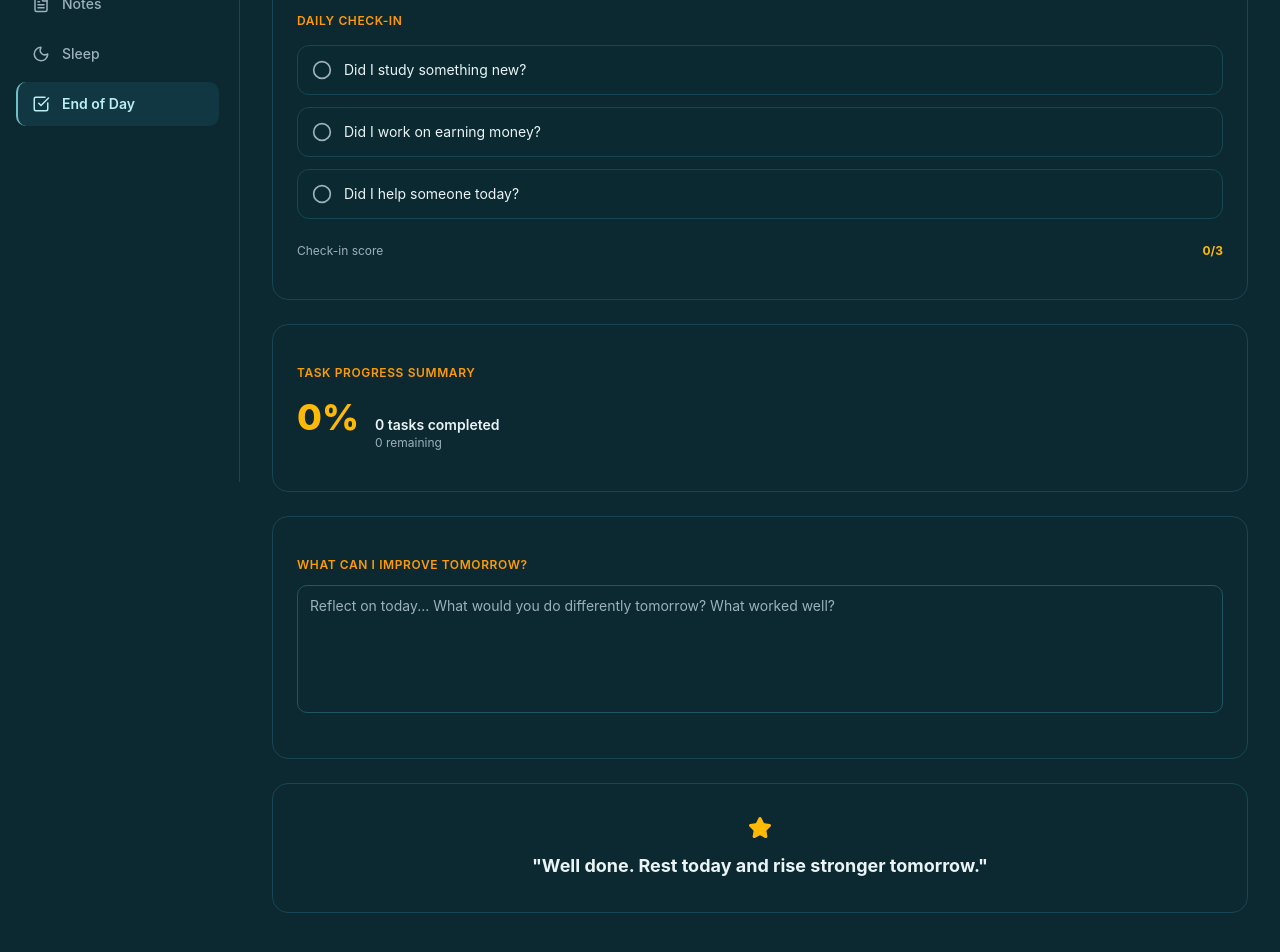
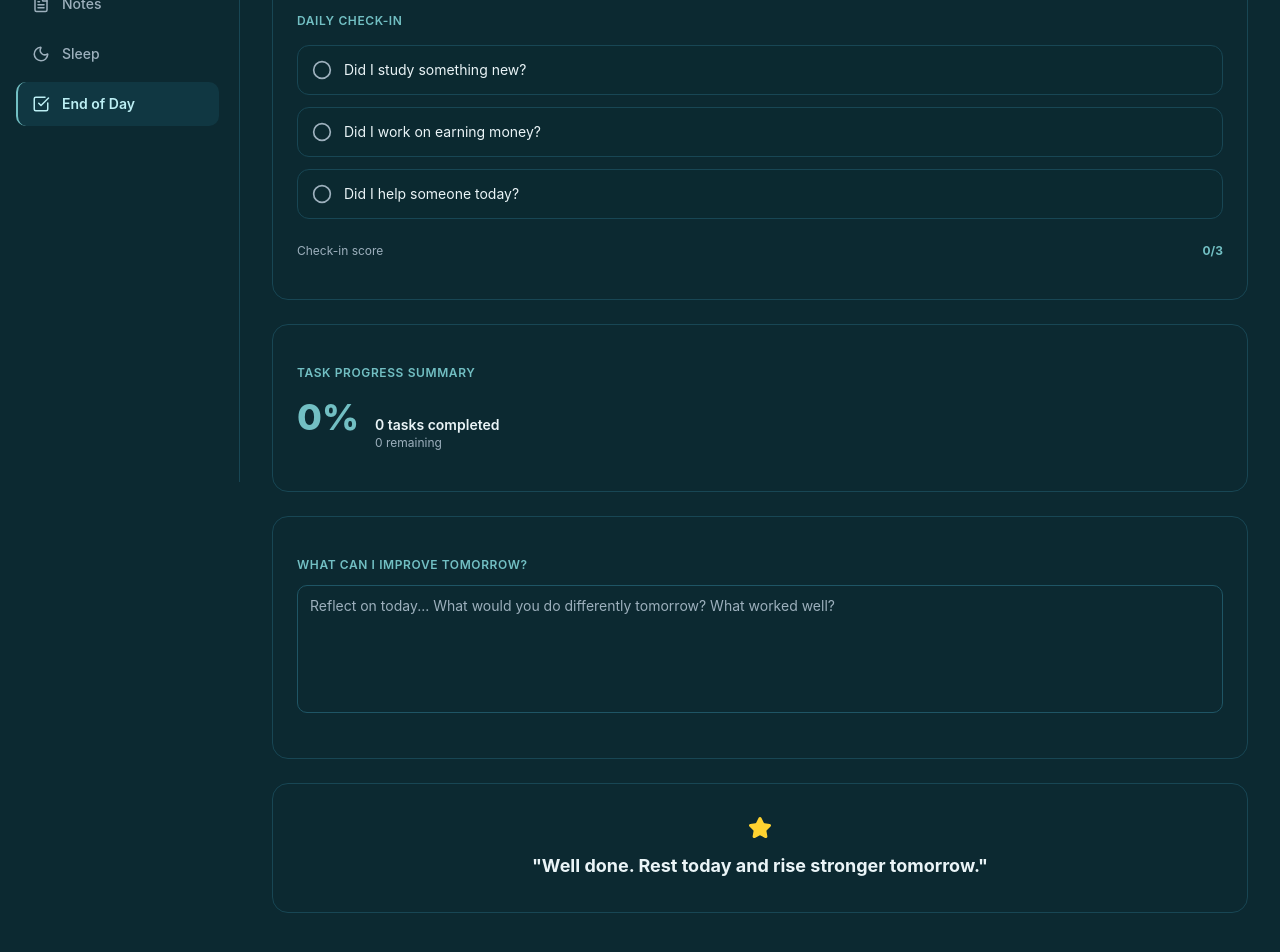
Before and after one commit to joudyjalal/personal-productivity, a React (Vite) app: page /eod in a window 1280 px wide. Shown: the part 318-1270 px from the top of the page. Built offline with nearby package versions, Linux system fonts and the light colour scheme.

Commit message:
feat : update theme colors

```diff
--- a/src/pages/EndOfDay.tsx
+++ b/src/pages/EndOfDay.tsx
@@ -98,7 +98,7 @@ export default function EndOfDay() {
 
       <Card className="bg-(--surface) border-(--border)">
         <CardContent className="p-6 space-y-4">
-          <span className="text-xs uppercase tracking-wider font-semibold text-amber-500 block">
+          <span className="text-xs uppercase tracking-wider font-semibold text-(--primary) block">
             DAILY CHECK-IN
           </span>
 
@@ -110,7 +110,7 @@ export default function EndOfDay() {
                 className="flex items-center gap-3 p-3.5 rounded-xl border border-(--border) bg-(--background)/40 hover:bg-(--background) cursor-pointer transition-all"
               >
                 {item.completed ? (
-                  <CheckCircle2 className="w-5 h-5 text-amber-400 shrink-0" />
+                  <CheckCircle2 className="w-5 h-5 text-(--primary) shrink-0" />
                 ) : (
                   <Circle className="w-5 h-5 text-(--muted-foreground) shrink-0" />
                 )}
@@ -129,8 +129,7 @@ export default function EndOfDay() {
 
           <div className="flex justify-between items-center pt-2 text-xs text-(--muted-foreground)">
             <span>Check-in score</span>
-            {/* تم جعل القيمة الكلية ديناميكية بناءً على عدد العناصر */}
-            <span className="font-bold text-amber-400">
+            <span className="font-bold text-(--primary)">
               {completedCount}/{checkItems.length}
             </span>
           </div>
@@ -139,12 +138,12 @@ export default function EndOfDay() {
 
       <Card className="bg-(--surface) border-(--border)">
         <CardContent className="p-6 space-y-3">
-          <span className="text-xs uppercase tracking-wider font-semibold text-amber-500 block">
+          <span className="text-xs uppercase tracking-wider font-semibold text-(--primary) block">
             TASK PROGRESS SUMMARY
           </span>
 
           <div className="flex items-baseline gap-4 pt-1">
-            <span className="text-4xl font-extrabold text-amber-400">
+            <span className="text-4xl font-extrabold text-(--primary)">
               {taskStats.percentage}%
             </span>
             <div>
@@ -161,7 +160,7 @@ export default function EndOfDay() {
 
       <Card className="bg-(--surface) border-(--border)">
         <CardContent className="p-6 space-y-3">
-          <span className="text-xs uppercase tracking-wider font-semibold text-amber-500 block">
+          <span className="text-xs uppercase tracking-wider font-semibold text-(--primary) block">
             WHAT CAN I IMPROVE TOMORROW?
           </span>
 
@@ -176,7 +175,7 @@ export default function EndOfDay() {
 
       <Card className="bg-(--surface) border-(--border) text-center p-8">
         <CardContent className="space-y-3 flex flex-col items-center">
-          <Star className="w-6 h-6 text-amber-400 fill-amber-400" />
+          <Star className="w-6 h-6 text-amber-300 fill-amber-300" />
           <blockquote className="text-lg font-bold text-(--foreground) max-w-xl">
             "Well done. Rest today and rise stronger tomorrow."
           </blockquote>
```
